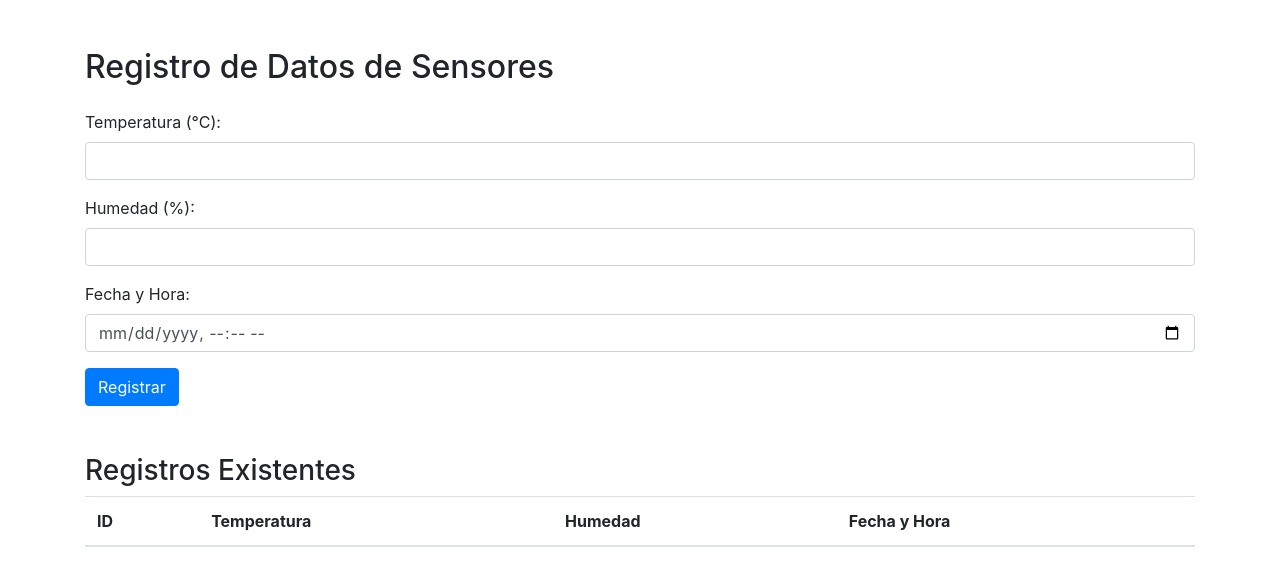
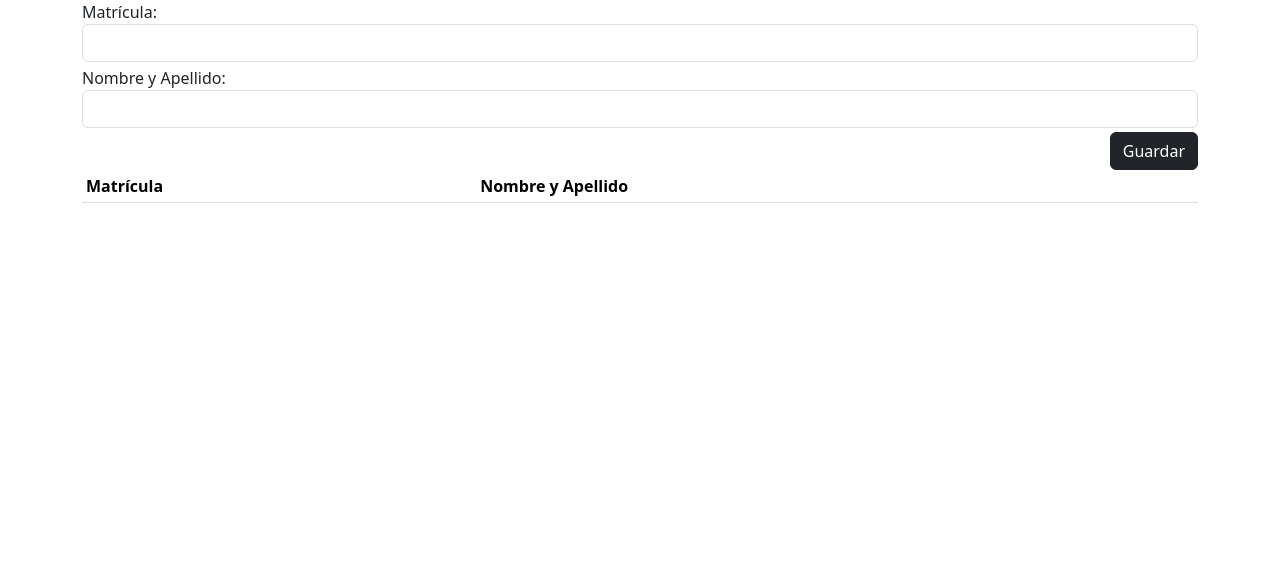
Before and after one commit to Emanuel12042003/Trevi-o, a Flask app: page /alumnos in a window 1280 px wide. Shown: the top 586 px of the page. Run offline with Flask 3, Linux system fonts and the light colour scheme; lists and menus that the app fills with data are empty; some libraries are stand-ins or nearby versions.

Commit message:
Update alumnos.html

```diff
--- a/templates/alumnos.html
+++ b/templates/alumnos.html
@@ -3,129 +3,87 @@
 <head>
     <meta charset="UTF-8">
     <meta name="viewport" content="width=device-width, initial-scale=1.0">
-    <title>Registro de Sensores</title>
-    <!-- Añadimos las librerías JQuery, JQuery Validation y Bootstrap -->
-    <link rel="stylesheet" href="https://stackpath.bootstrapcdn.com/bootstrap/4.5.2/css/bootstrap.min.css">
-    <script src="https://code.jquery.com/jquery-3.6.0.min.js"></script>
-    <script src="https://cdn.jsdelivr.net/jquery.validation/1.19.3/jquery.validate.min.js"></script>
+
+    <link href="https://cdn.jsdelivr.net/npm/bootstrap@5.3.3/dist/css/bootstrap.min.css" rel="stylesheet" integrity="sha384-QWTKZyjpPEjISv5WaRU9OFeRpok6YctnYmDr5pNlyT2bRjXh0JMhjY6hW+ALEwIH" crossorigin="anonymous">
+
+    <script src="https://code.jquery.com/jquery-3.7.1.min.js" integrity="sha256-/JqT3SQfawRcv/BIHPThkBvs0OEvtFFmqPF/lYI/Cxo=" crossorigin="anonymous"></script>
+
+    <script src="https://cdnjs.cloudflare.com/ajax/libs/jquery-validate/1.19.5/jquery.validate.min.js"></script>
+
+    <title>Alumnos</title>
 </head>
 <body>
-    <div class="container mt-5">
-        <h2 class="mb-4">Registro de Datos de Sensores</h2>
+    <!-- Nombre de la etiqueta Ejemplo: INPUT -->
+    <!-- # para ID -->
+    <!-- . para CLASS -->
 
-        <!-- Formulario de registro -->
-        <form id="registroSensores" novalidate>
-            <!-- Campo oculto para el ID_Log -->
-            <input type="hidden" id="id_log" name="id_log" value="">
+    <!-- form index 0 -->
+    <!-- #frmAlumnos -->
+    <!-- .formulario index 0 -->
+    <div class="container">
+        <form method="post" id="frmAlumnos" class="formulario">
+            <div class="mb-1">
+                <label id="lblMatriculaFA" for="txtMatriculaFA">Matrícula:</label>
+                <input type="number" name="txtMatriculaFA" id="txtMatriculaFA" class="form-control" required="true" minlength="8" maxlength="8" data-rule-digits="true">
+            </div>
+            <div class="mb-1">
+                <label id="lblNombreApellidoFA" for="txtNombreApellidoFA">Nombre y Apellido:</label>
+                <input type="text" name="txtNombreApellidoFA" id="txtNombreApellidoFA" class="form-control" required="true" minlength="10" maxlength="25">
+            </div>
+            <div class="text-end">
+                <button id="btnGuardarFA" name="btnGuardarFA" class="btn btn-dark">Guardar</button>
+            </div>
+        </form>
+        <div id="divAlumnos"></div>
 
-            <!-- Campo para Temperatura -->
-            <div class="form-group">
-                <label for="temperatura">Temperatura (°C):</label>
-                <input type="text" class="form-control" id="temperatura" name="temperatura" required>
-            </div>
-
-            <!-- Campo para Humedad -->
-            <div class="form-group">
-                <label for="humedad">Humedad (%):</label>
-                <input type="text" class="form-control" id="humedad" name="humedad" required>
-            </div>
-
-            <!-- Campo para Fecha y Hora -->
-            <div class="form-group">
-                <label for="fecha_hora">Fecha y Hora:</label>
-                <input type="datetime-local" class="form-control" id="fecha_hora" name="fecha_hora" required>
-            </div>
-
-            <!-- Botón de registro -->
-            <button type="submit" class="btn btn-primary">Registrar</button>
-        </form>
-
-        <!-- Tabla para mostrar registros ya existentes -->
-        <h3 class="mt-5">Registros Existentes</h3>
-        <table class="table table-striped">
+        <!-- table index 0 -->
+        <table class="table table-sm">
             <thead>
                 <tr>
-                    <th>ID</th>
-                    <th>Temperatura</th>
-                    <th>Humedad</th>
-                    <th>Fecha y Hora</th>
+                    <th>Matrícula</th>
+                    <th>Nombre y Apellido</th>
                 </tr>
             </thead>
-            <tbody id="registros">
-                <!-- Los registros existentes se mostrarán aquí -->
-            </tbody>
+            <tbody id="tbodyAlumnos"></tbody>
         </table>
     </div>
 
+    <script src="https://cdn.jsdelivr.net/npm/bootstrap@5.3.3/dist/js/bootstrap.bundle.min.js" integrity="sha384-YvpcrYf0tY3lHB60NNkmXc5s9fDVZLESaAA55NDzOxhy9GkcIdslK1eN7N6jIeHz" crossorigin="anonymous"></script>
+
     <script>
-        $(document).ready(function() {
-            // Validación con JQuery Validation
-            $("#registroSensores").validate({
-                rules: {
-                    temperatura: {
-                        required: true,
-                        number: true,
-                        min: -50,
-                        max: 100
+        window.addEventListener("load", function (event) {
+            $("#frmAlumnos").validate({
+                messages: {
+                    txtMatriculaFA: {
+                        required: "Ingresa la matrícula",
+                        minlength: "La matrícula es de 8 digitos",
+                        maxlength: "La matrícula es de 8 digitos",
+                        digits: "La matrícula es de solo números"
                     },
-                    humedad: {
-                        required: true,
-                        number: true,
-                        min: 0,
-                        max: 100
-                    },
-                    fecha_hora: {
-                        required: true,
-                        date: true
+                    txtNombreApellidoFA: {
+                        required: "Ingresa tu nombre y apellido",
+                        minlength: "Ingresa más o 10 caracteres",
+                        maxlength: "Ingresa menos o 25 caracteres"
                     }
                 },
-                messages: {
-                    temperatura: {
-                        required: "Por favor ingrese la temperatura.",
-                        number: "Ingrese un valor numérico válido.",
-                        min: "La temperatura mínima permitida es -50°C.",
-                        max: "La temperatura máxima permitida es 100°C."
-                    },
-                    humedad: {
-                        required: "Por favor ingrese la humedad.",
-                        number: "Ingrese un valor numérico válido.",
-                        min: "La humedad mínima permitida es 0%.",
-                        max: "La humedad máxima permitida es 100%."
-                    },
-                    fecha_hora: {
-                        required: "Por favor ingrese la fecha y hora.",
-                        date: "Ingrese una fecha y hora válida."
+                rules: {
+                    txtMatriculaFA: {
+                        // required: true,
+                        // minlength: 8,
+                        // maxlength: 8
+                        // digits: true
                     }
-                },
-                submitHandler: function(form) {
-                    let temperatura = $("#temperatura").val();
-                    let humedad = $("#humedad").val();
-                    let fecha_hora = $("#fecha_hora").val();
+                }
+            })
 
-                    // Hacer un request AJAX al servidor para enviar los datos
-                    $.ajax({
-                        url: "/registrar",
-                        method: "POST",
-                        data: {
-                            temperatura: temperatura,
-                            humedad: humedad,
-                            fecha_hora: fecha_hora
-                        },
-                        success: function(response) {
-                            // Si la respuesta es exitosa, agregar una nueva fila a la tabla
-                            let newRow = `<tr>
-                                <td>${response.id_log}</td>
-                                <td>${response.temperatura} °C</td>
-                                <td>${response.humedad} %</td>
-                                <td>${response.fecha_hora}</td>
-                            </tr>`;
-                            $("#registros").append(newRow);
-                            form.reset();
-                        }
-                    });
-                }
-            });
-        });
+            $("#frmAlumnos").submit(function (event) {
+                event.preventDefault()
+
+                $.post("/alumnos/guardar", $(this).serialize(), function (respuesta) {
+                    console.log(respuesta)
+                })
+            })
+        })
     </script>
 </body>
 </html>
```
